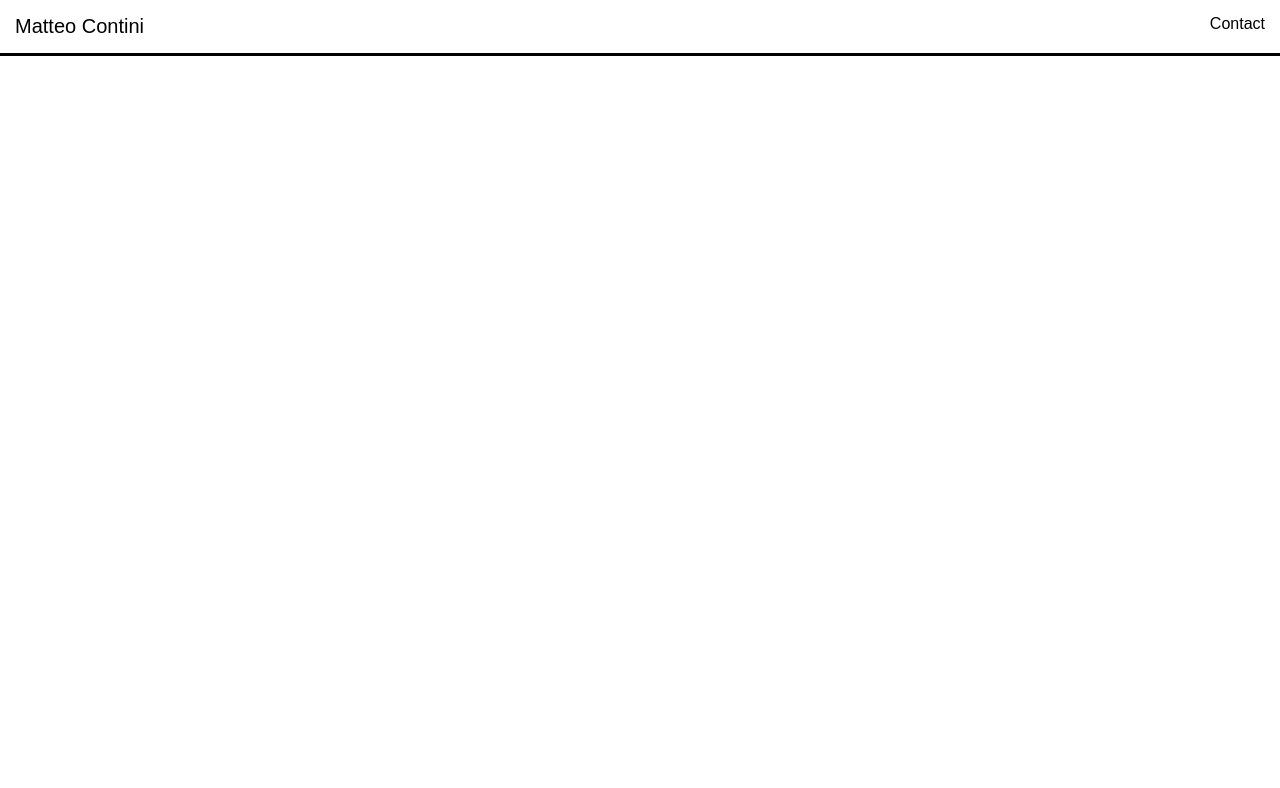
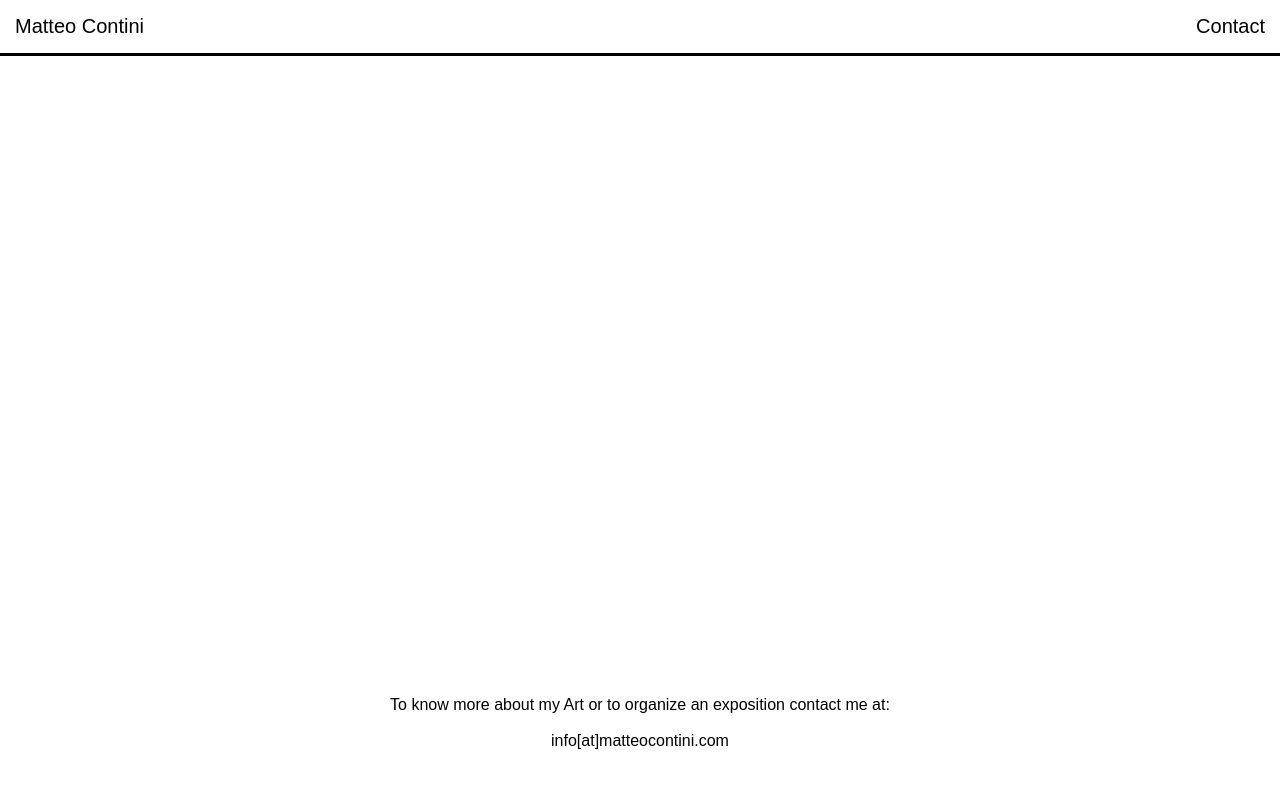
Before and after one commit to Theu/matteo-photo, a React (Create React App) app: page /contact in a window 1280 px wide. Shown: the top 788 px of the page. Built offline with nearby package versions, Linux system fonts and the light colour scheme.

Commit message:
contact is done

```diff
--- a/src/components/Header/Header.js
+++ b/src/components/Header/Header.js
@@ -20,7 +20,7 @@ const Header = () => {
                         to='/contact'
                         className='link'
                     >
-                        <div className='contact'>
+                        <div className='name'>
                             Contact
                         </div>
                     </Link>
--- /dev/null
+++ b/src/components/contact/Contact.js
@@ -0,0 +1,14 @@
+import React from 'react';
+
+import './contact.css';
+
+export const Contact = () => (
+    <div className='contact'>
+        To know more about my Art or to organize an exposition contact me at:
+        <br />
+        <br />
+        info[at]matteocontini.com
+    </div>
+);
+
+export default Contact;
--- /dev/null
+++ b/src/components/contact/contact.css
@@ -0,0 +1,4 @@
+.contact {
+    margin-top: 50%;
+    text-align: center
+}
--- a/src/components/homepageGrid/HomePageGrid.js
+++ b/src/components/homepageGrid/HomePageGrid.js
@@ -13,29 +13,17 @@ import GridItem from './GridItem';
 
 import { imagesHp } from '../../images/index';
 
-class HomePageGrid extends PureComponent {
-    static propTypes = {
-        imagesHp: PropTypes.array,
-        readPageLocation: PropTypes.func
-    };
-
-    readPageLocation = event => {
-        this.props.getLocation(event.currentTarget.dataset.serie)
+export const HomePageGrid = ({ getLocation, getImage }) => {
+    const readPageLocation = event => {
+        getLocation(event.currentTarget.dataset.serie);
+        getImage(event.currentTarget.dataset.id);
     }
 
-    defineFirstImageToShow = event => {
-        this.props.getImage(event.currentTarget.dataset.id)
-    }
-
-    render() {
     return (
         imagesHp.map((key, index) => {
             return (
                 <div
-                        onClick={(event) => {
-                            this.readPageLocation(event);
-                            this.defineFirstImageToShow(event)
-                        }}
+                    onClick={readPageLocation}
                     key={index}
                     data-serie={key.serie}
                     data-id={key.id}
@@ -57,7 +45,11 @@ class HomePageGrid extends PureComponent {
 
     )
 }
-};
+
+HomePageGrid.propType = {
+    imagesHp: PropTypes.array,
+    readPageLocation: PropTypes.func
+}
 
 const mapDispatchToProps = {
     getLocation,
--- a/src/index.js
+++ b/src/index.js
@@ -16,6 +16,7 @@ import './index.css'
 
 import Header from './components/Header/Header';
 import Homepage from './Homepage';
+import Contact from './components/contact/Contact';
 
 import Gallery from './components/pages/Gallery';
 import { imagesHp } from './images/index';
@@ -35,6 +36,7 @@ render(
                     <Header />
                     <Switch>
                         <Route exact path="/" component={Homepage} />
+                        <Route path="/contact" component={Contact} />
                         {
                             pages.map((path, index) => {
                                 return (
```
Also changed, not shown: package.json (+12 -0 lines). Lines whose indentation alone changed are shown as unchanged.
